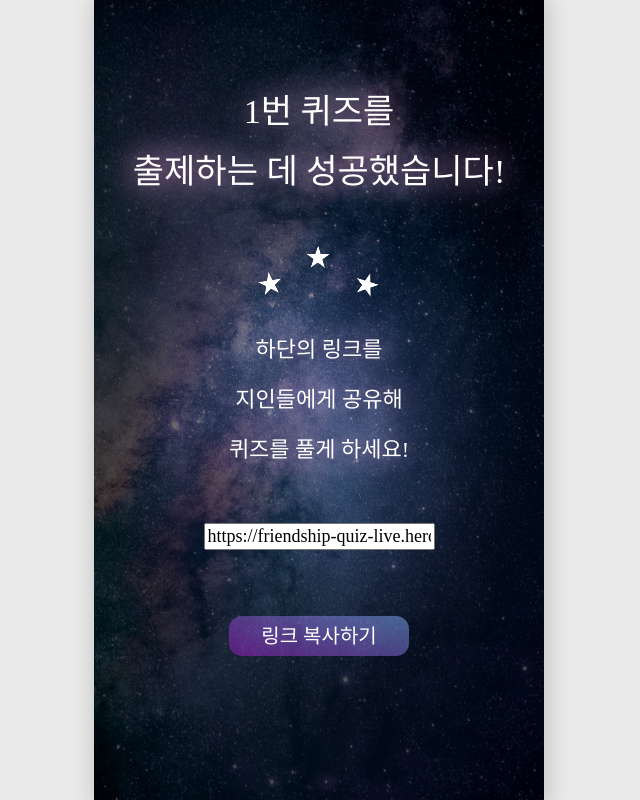
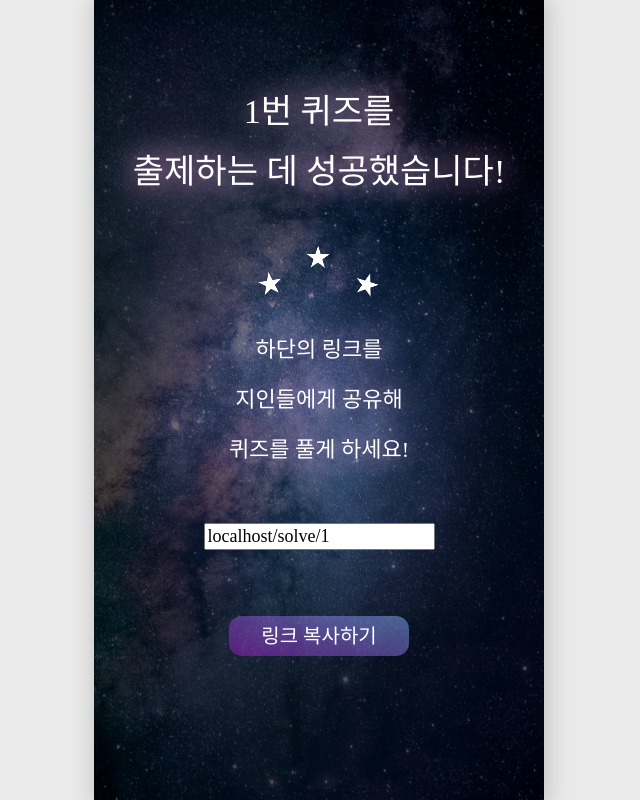
Before and after one commit to MaxKim-J/friendship-quiz, a Django app: page /generate/1 in a window 1280 px wide. Shown: the whole page, without its empty margins (321-961 px from the left). Run offline with Django 3.2, Linux system fonts and the light colour scheme.

Commit message:
동적 공유 URL 설정

```diff
--- a/friendshipquiz/settings.py
+++ b/friendshipquiz/settings.py
@@ -24,7 +24,7 @@ BASE_DIR = os.path.dirname(os.path.dirname(os.path.abspath(__file__)))
 SECRET_KEY = 'sf)e1!h0lk*)=7#^)1$39oii)ja+-l@@brn)%*o5^bq9qsn5zk'
 
 # SECURITY WARNING: don't run with debug turned on in production!
-DEBUG = False
+DEBUG = True
 
 ALLOWED_HOSTS = ['127.0.0.1', '.herokuapp.com']
 
--- a/quiz/static/css/_default.css
+++ b/quiz/static/css/_default.css
@@ -8,14 +8,12 @@
 
 .default-app-area {
   background-color: #000000;
-
   background-image: url("../images/1152_700.png");
   background-repeat: no-repeat;
   background-attachment: fixed;
   background-size: contain;
   background-position: center;
   width: 450px;
-
   box-shadow: 2px 2px 20px 4px rgba(0, 0, 0, 0.15);
 }
 
--- a/quiz/templates/quiz/generateResultPage.html
+++ b/quiz/templates/quiz/generateResultPage.html
@@ -11,7 +11,7 @@
     <div class="copyurl">하단의 링크를<br>지인들에게 공유해<br>퀴즈를 풀게 하세요!</div><br>
     <p>
       <span class="quizurl">
-        <input type="url" name="quizurl" value="https://friendship-quiz-live.herokuapp.com/solve/{{ quiz_set_id }}"><br>
+        <input type="url" name="quizurl" value="{{ request.get_host }}/solve/{{quiz_set_id}}"><br>
         <span></span>
       </span>
     </p>
@@ -27,7 +27,7 @@
       document.body.removeChild(t);
     }
     function copy() {
-      copyToClipboard('https://friendship-quiz-live.herokuapp.com/solve/{{ quiz_set_id }}');
+      copyToClipboard('{{ request.get_host }}/solve/{{quiz_set_id}}');
       alert("복사가 완료되었습니다.");
     }
     </script>
--- a/quiz/views.py
+++ b/quiz/views.py
@@ -9,6 +9,7 @@ from django.contrib import messages
 
 def get_start_page(request):
     return render(request, 'quiz/startPage.html', {})
+
 
 def get_generate_page(request):
     if request.method == 'POST':
@@ -35,15 +36,21 @@ def get_generate_page(request):
         quiz_set_form = QuizSetForm()
         quiz_form_set = QuizFormSet(queryset=Quiz.objects.none())
         return render(request, 'quiz/generatePage.html', {
-            'quiz_set_form':quiz_set_form,
+            'quiz_set_form': quiz_set_form,
             'quiz_form_set': quiz_form_set
         })
 
+
 def get_generate_result_page(request, quiz_set_id):
-    return render(request, 'quiz/generateResultPage.html', {'quiz_set_id':quiz_set_id})
+    return render(request, 'quiz/generateResultPage.html', {
+        'quiz_set_id': quiz_set_id,
+    })
+
 
 def get_solve_page(request, quiz_set_id):
     quizes = Quiz.objects.filter(quiz_set_id = quiz_set_id)
     return render(request, 'quiz/solvePage.html', {'quiz_set_id':quiz_set_id,'quizes':quizes})
+
+
 def get_result_page(request, quiz_set_id, result_id):
     return render(request, 'quiz/resultPage.html', {'quiz_set_id':quiz_set_id,'result_id':result_id})
```
Also changed, not shown: 3 other files.
